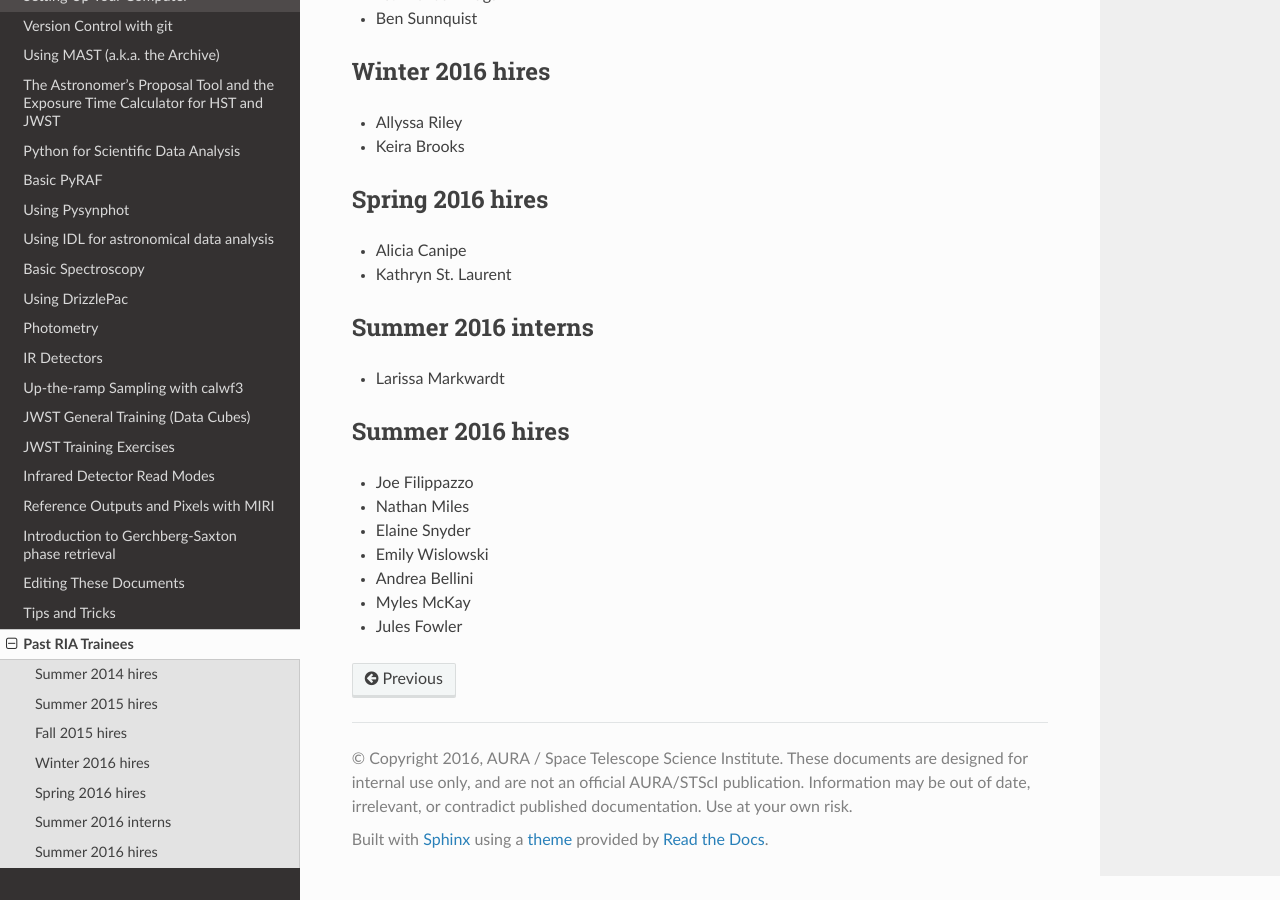
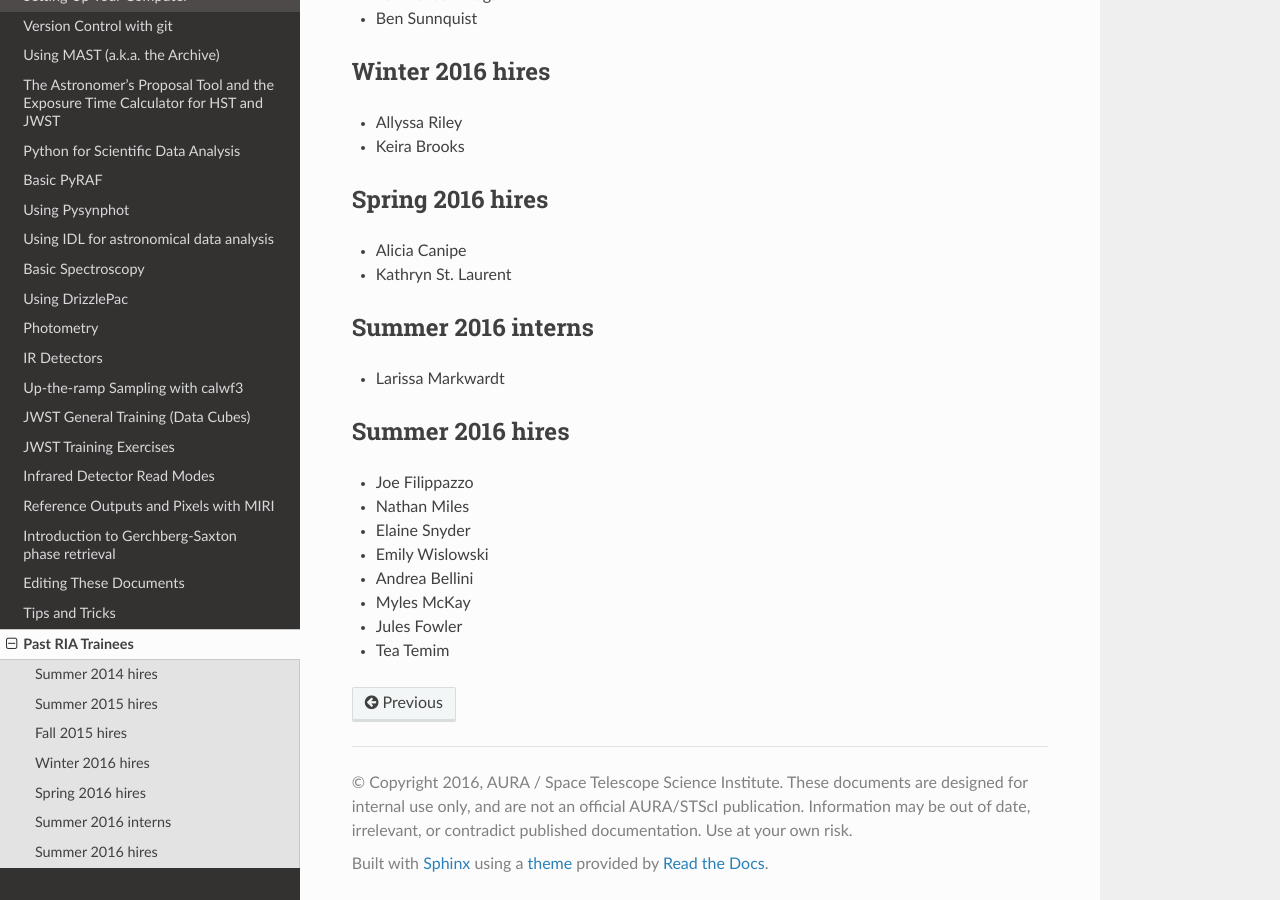
Before and after one commit to staceybright/training-library, a Sphinx documentation site: the page built from source/trainees.txt, in a window 1280 px wide and 900 px high, scrolled down 801 px. Built offline with Sphinx 7.4.7 and the Read the Docs theme 2.0.0, drawn with Linux system fonts in a browser that asks for light colours.

Commit message:
Added my name to trainees.txt

```diff
--- a/source/trainees.txt
+++ b/source/trainees.txt
@@ -60,3 +60,4 @@ Summer 2016 hires
 * Andrea Bellini
 * Myles McKay
 * Jules Fowler
+* Tea Temim
```
